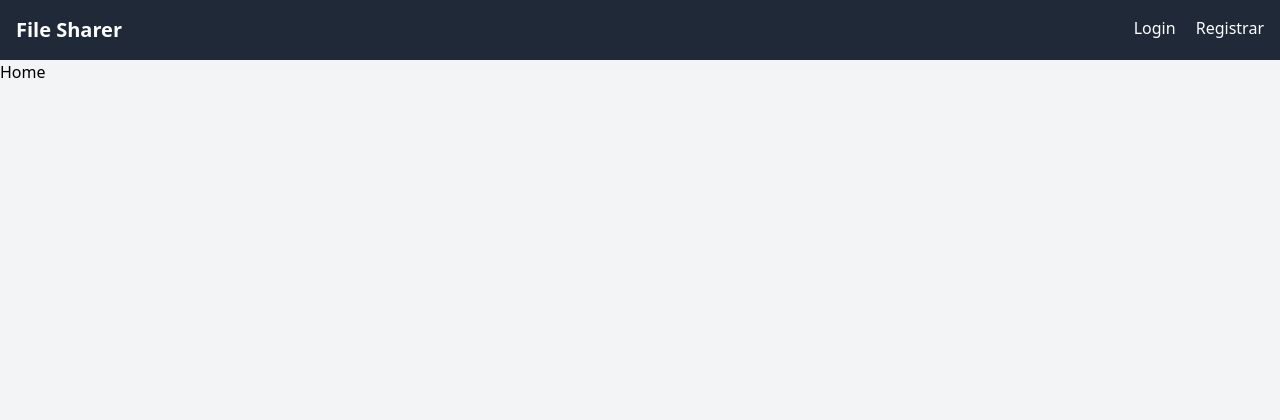
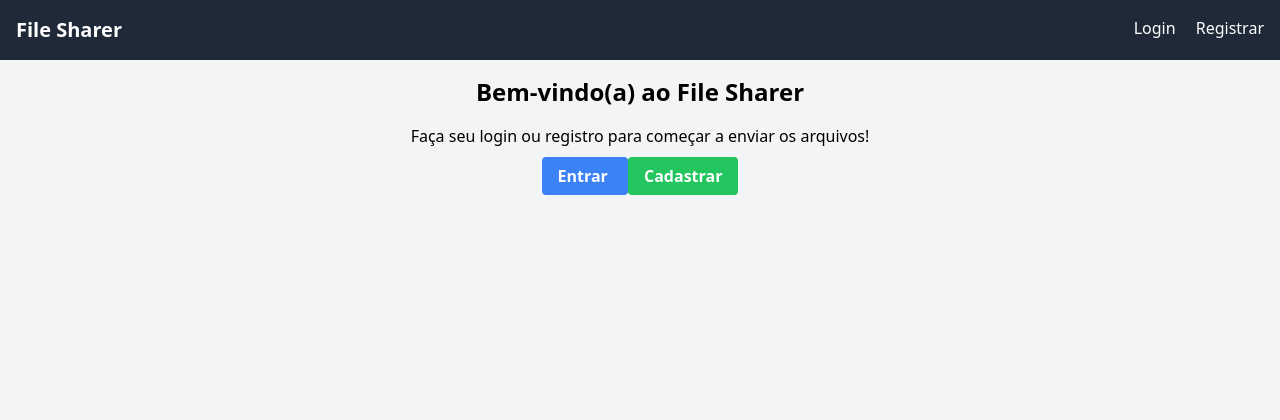
Before and after one commit to leojosants/udemy_curso_htmx_do_basico_ao_avancado_com_projetos, a Node server app: page / in a window 1280 px wide. Shown: the top 420 px of the page. Run offline with Node 20, Linux system fonts and the light colour scheme; some libraries are stand-ins or nearby versions.

Commit message:
73. Finishing home

```diff
--- a/06_projeto_file_sharer_htmx_tailwind_ejs_express_multer_e_mais/public/css/styles.css
+++ b/06_projeto_file_sharer_htmx_tailwind_ejs_express_multer_e_mais/public/css/styles.css
@@ -603,6 +603,10 @@ video {
   display: block;
 }
 
+.inline-block {
+  display: inline-block;
+}
+
 .flex {
   display: flex;
 }
@@ -662,6 +666,11 @@ video {
 .bg-gray-800 {
   --tw-bg-opacity: 1;
   background-color: rgb(31 41 55 / var(--tw-bg-opacity));
+}
+
+.bg-green-500 {
+  --tw-bg-opacity: 1;
+  background-color: rgb(34 197 94 / var(--tw-bg-opacity));
 }
 
 .p-4 {
@@ -727,6 +736,11 @@ video {
   background-color: rgb(29 78 216 / var(--tw-bg-opacity));
 }
 
+.hover\:bg-green-700:hover {
+  --tw-bg-opacity: 1;
+  background-color: rgb(21 128 61 / var(--tw-bg-opacity));
+}
+
 .hover\:text-gray-300:hover {
   --tw-text-opacity: 1;
   color: rgb(209 213 219 / var(--tw-text-opacity));
--- /dev/null
+++ b/06_projeto_file_sharer_htmx_tailwind_ejs_express_multer_e_mais/views/allfiles.ejs
@@ -0,0 +1 @@
+<h1>Arquivos</h1>
--- a/06_projeto_file_sharer_htmx_tailwind_ejs_express_multer_e_mais/views/index.ejs
+++ b/06_projeto_file_sharer_htmx_tailwind_ejs_express_multer_e_mais/views/index.ejs
@@ -1 +1,22 @@
-<h1>Home</h1>
+<div class="container mx-auto p-4 text-center">
+	<h2 class="text-2xl font-bold mb-4 text-center">
+		Bem-vindo(a) ao File Sharer
+	</h2>
+	<p class="mb-4">
+		Faça seu login ou registro para começar a enviar os arquivos!
+	</p>
+	<div class="inline-block">
+		<a
+			href="/auth/login"
+			class="bg-blue-500 hover:bg-blue-700 text-white font-bold py-2 px-4 rounded"
+		>
+			Entrar
+		</a>
+		<a
+			href="/auth/register"
+			class="bg-green-500 hover:bg-green-700 text-white font-bold py-2 px-4 rounded"
+		>
+			Cadastrar
+		</a>
+	</div>
+</div>
--- a/06_projeto_file_sharer_htmx_tailwind_ejs_express_multer_e_mais/views/partials/header.ejs
+++ b/06_projeto_file_sharer_htmx_tailwind_ejs_express_multer_e_mais/views/partials/header.ejs
@@ -1,6 +1,6 @@
 <nav class="bg-gray-800 p-4 text-white">
 	<div class="container mx-auto flex justify-between">
-		<h1 class="text-xl font-bold">File Sharer</h1>
+		<h1 class="text-xl font-bold"><a href="/">File Sharer</a></h1>
 		<div>
 			<% if(typeof session.userId !== 'undefined' && session.userId) { %>
 			<a href="/admin/all-files" class="text-white hover:text-gray-300 ml-4"
```
Also changed, not shown: 06_projeto_file_sharer_htmx_tailwind_ejs_express_multer_e_mais/routes/admin.js (+9 -0 lines), 1 other file.
